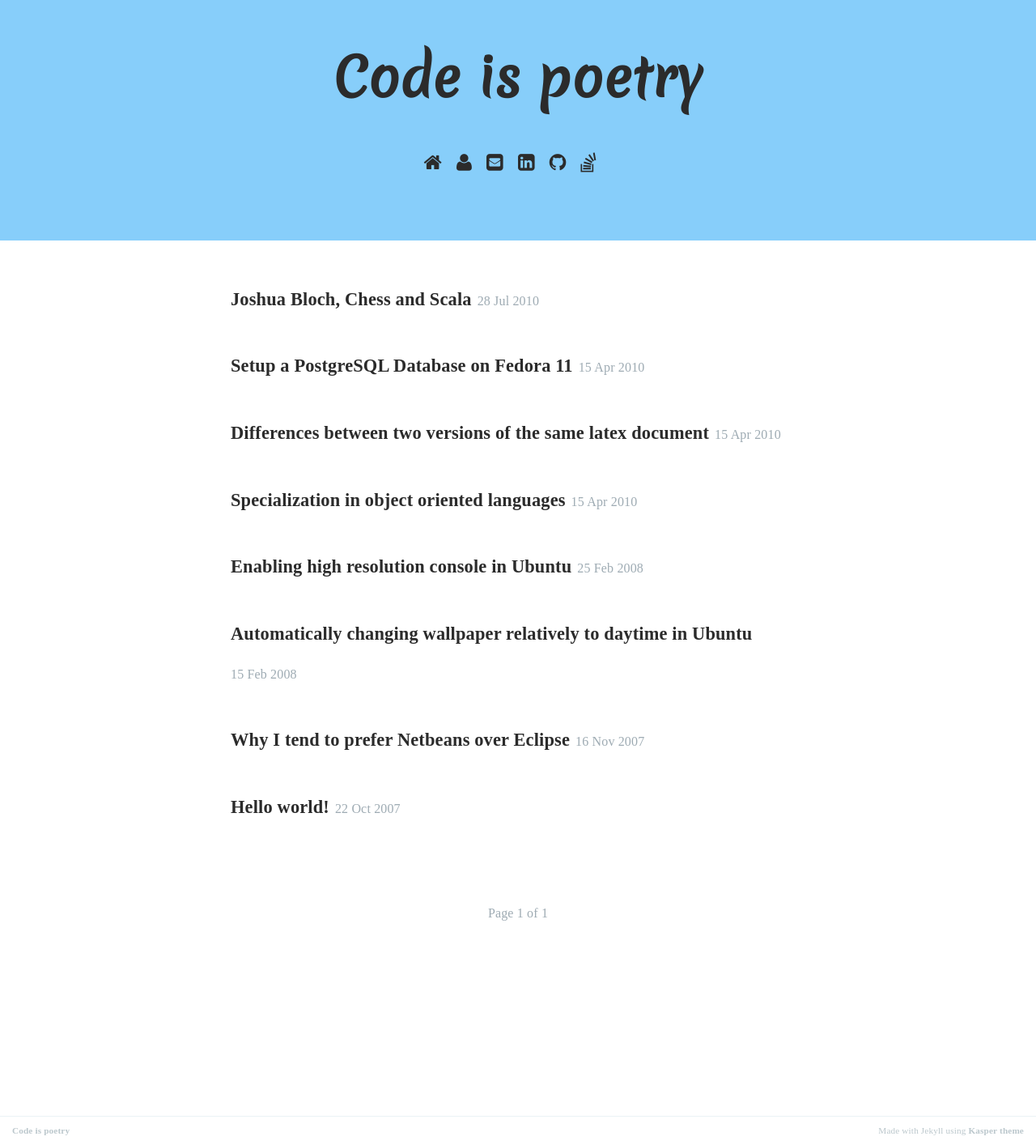
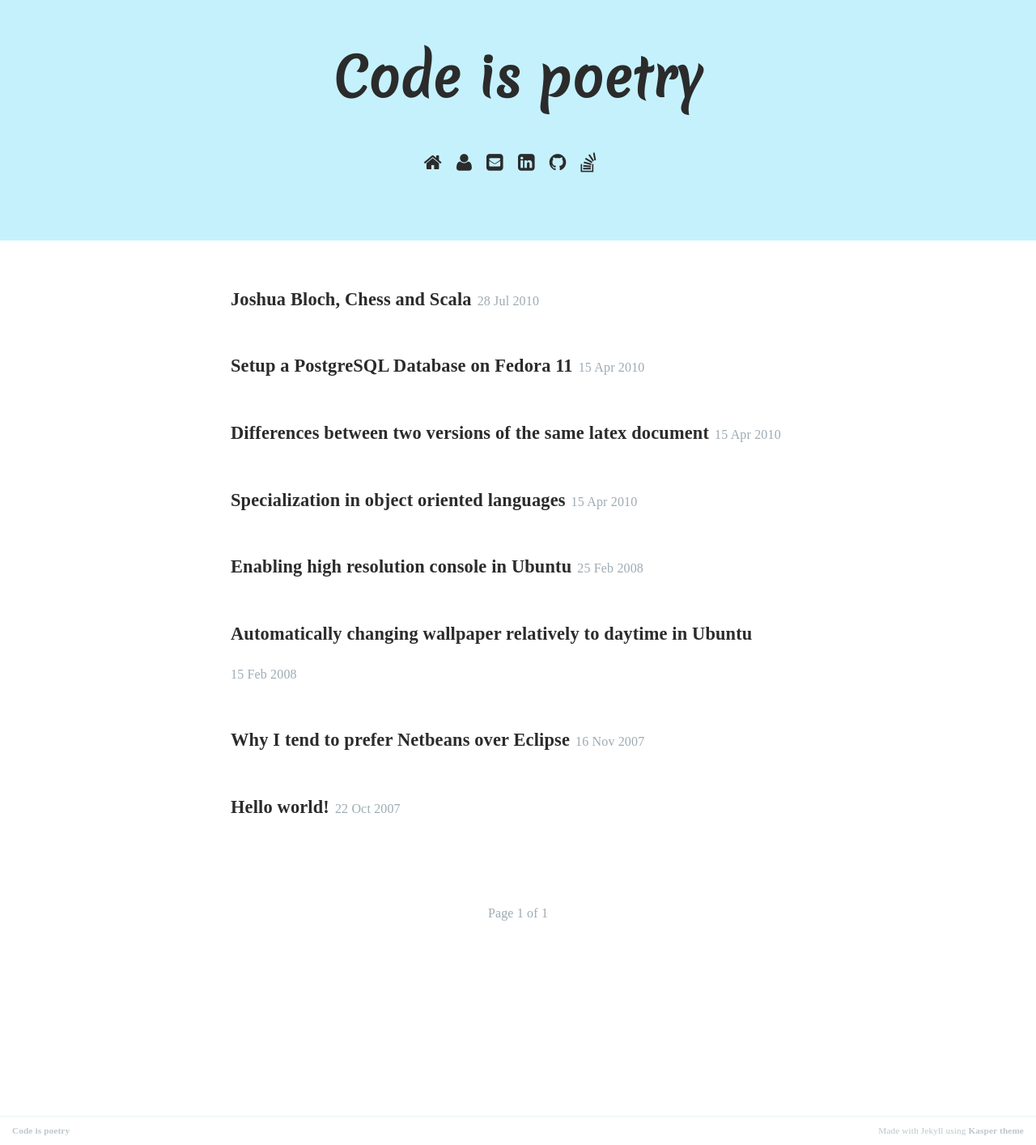
Before and after one commit to jihedamine/jihedamine.github.io, a Jekyll site: the page built from index.html, in a window 1280 px wide. Shown: the whole page at 81% size. Built offline with Jekyll 4.4.1, drawn with Linux system fonts in a browser that asks for light colours; some web fonts are replaced; Markdown is read by kramdown in place of the engine named in the settings; the list of posts is cut into pages by our own code.

Commit message:
Changed title bg color

```diff
--- a/assets/css/screen.css
+++ b/assets/css/screen.css
@@ -549,7 +549,7 @@ margin on the iframe, cause it breaks stuff. */
 .page-title {
     font-size: 4rem;
     font-family: 'Merienda', serif;
-    background-color: lightskyblue;
+    background: rgba(197,241,253,1);
     text-decoration: none;
     text-align: center;
     padding-top: 4.5rem;
```
